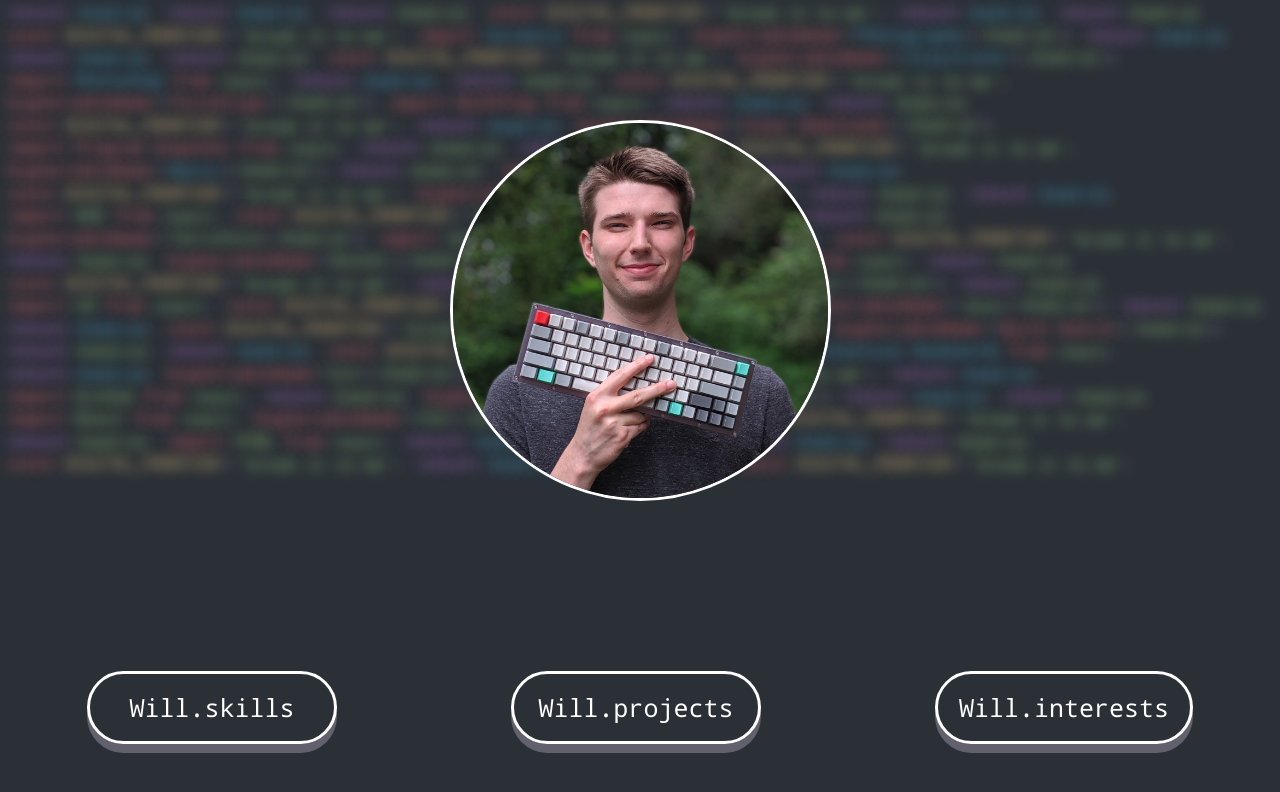
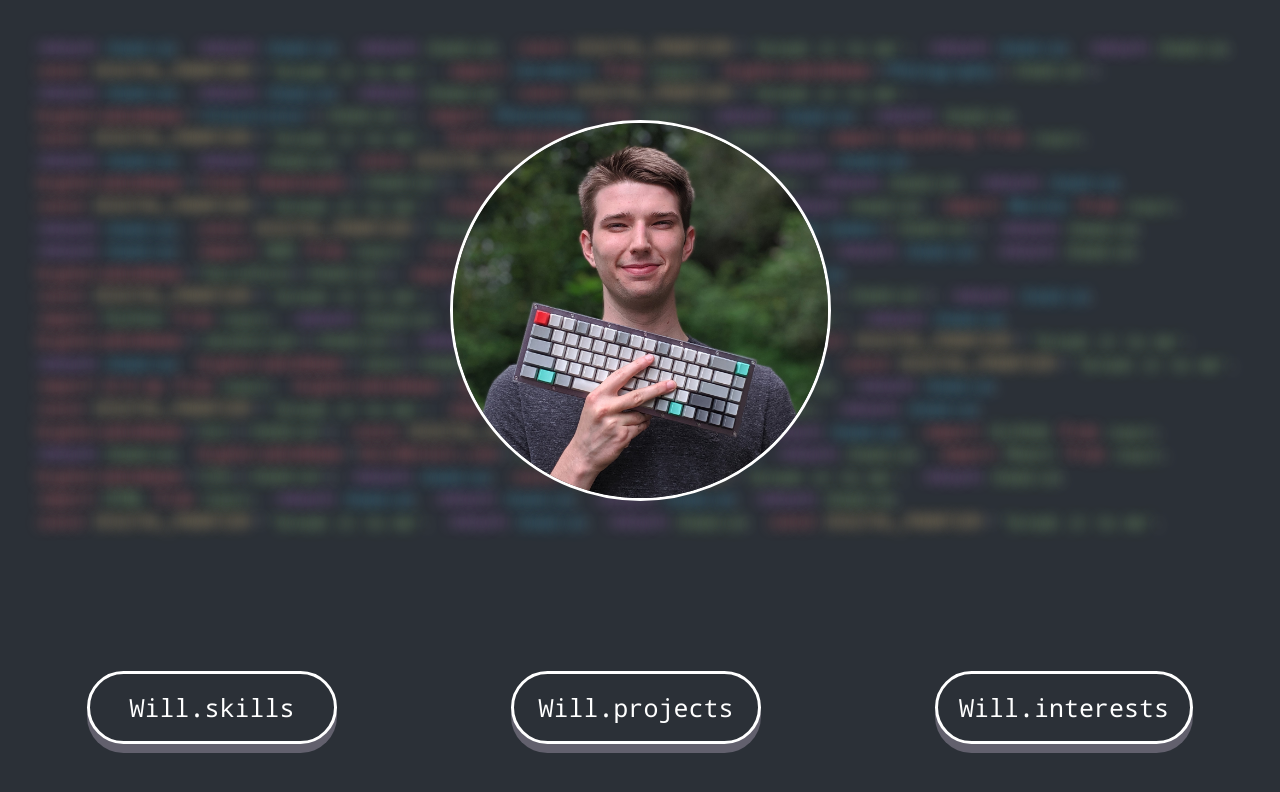
Before and after one commit to wmccall/wmccall.github.io, a React (Create React App) app in the folder Source/: page / in a window 1280 px wide. Shown: the top 792 px of the page. Built offline with nearby package versions, Linux system fonts and the light colour scheme.

Commit message:
Add padding to code

```diff
--- a/Source/src/app/views/Home/Home.jsx
+++ b/Source/src/app/views/Home/Home.jsx
@@ -60,7 +60,9 @@ const Home = props => {
 
   return (
     <div className={`home ${!loaded ? 'opaque' : 'show'}`}>
-      <div className="code-container">{backgroundCode(allWords)}</div>
+      <div className="code">
+        <div className="code-container">{backgroundCode(allWords)}</div>
+      </div>
       {profile()}
       {actionButtons()}
     </div>
--- a/Source/src/stylesheets/pages/_home.scss
+++ b/Source/src/stylesheets/pages/_home.scss
@@ -117,14 +117,15 @@ $blur-level: calc(9px + 0.3vw);
       }
     }
   }
-
+  .code {
+    overflow: hidden;
+    height: 100vh;
+    background-color: $darker-gray;
     .code-container {
+      padding: 35px 30px 30px 30px;
       display: flex;
       flex-wrap: wrap;
       align-content: flex-start;
-    overflow: hidden;
-    height: 100vh;
-    background-color: $darker-gray;
 
       .pseudo-code {
         user-select: none;
@@ -238,6 +239,7 @@ $blur-level: calc(9px + 0.3vw);
         }
       }
     }
+  }
 
   .profile-container {
     position: absolute;
```
Lines whose indentation alone changed are shown as unchanged.
